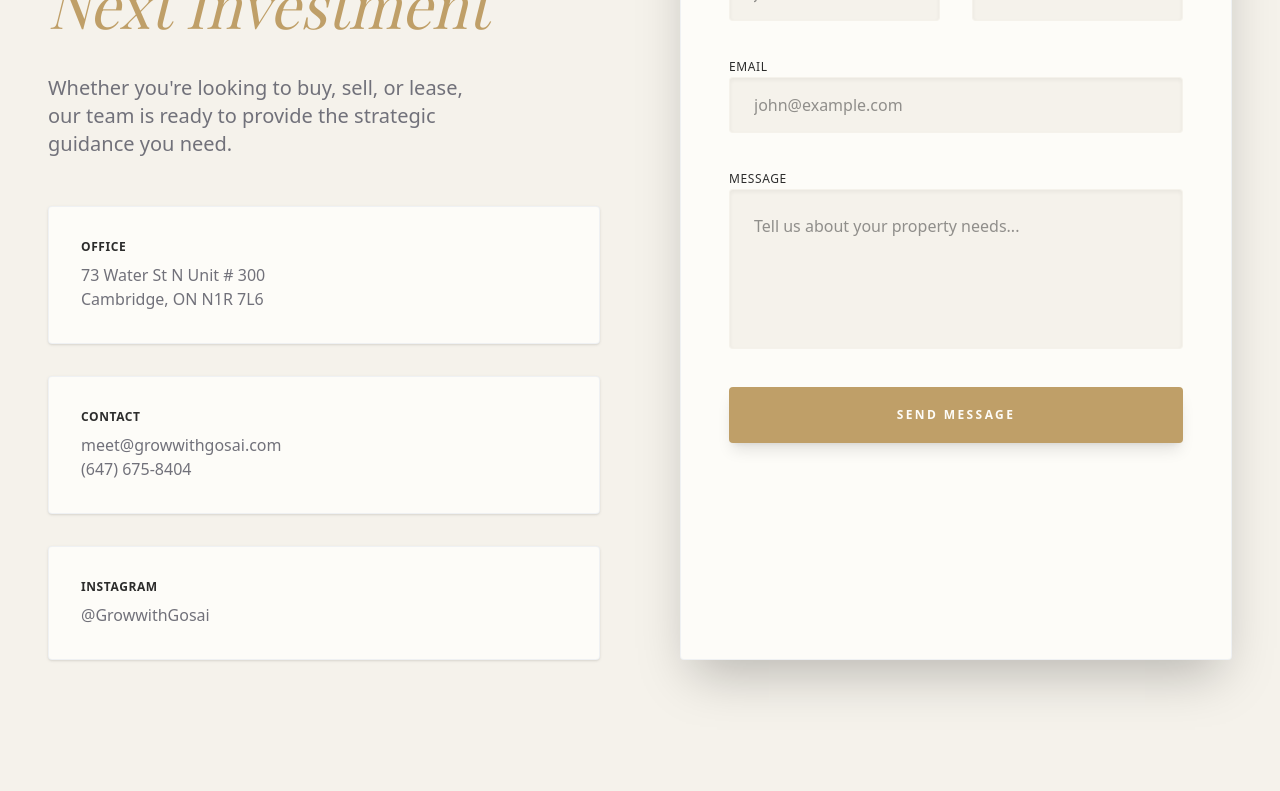
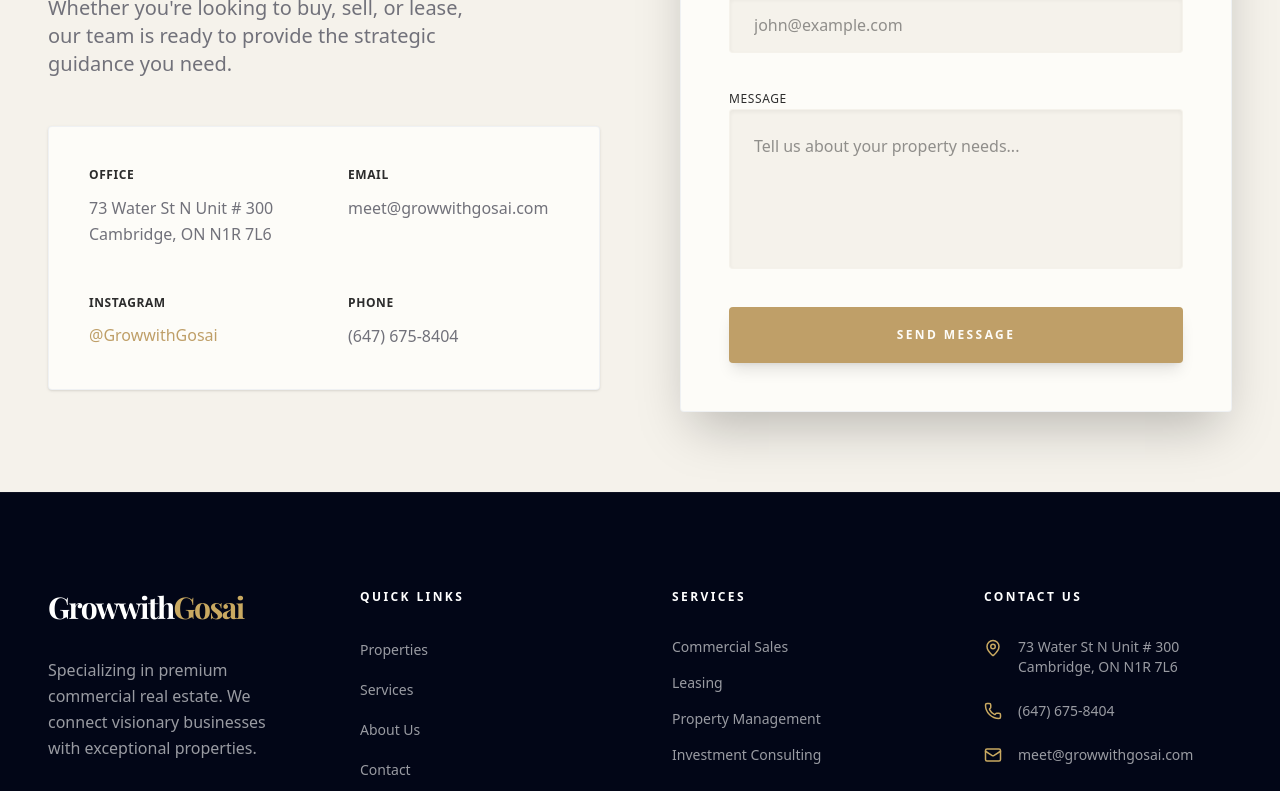
Before and after one commit to Sidd07/grow-with-gosai, a Next.js app: page / in a window 1280 px wide. Shown: the part 3900-4691 px from the top of the page. Built offline with nearby package versions, Linux system fonts and the light colour scheme; no server answers; a web font is replaced by a local one.

Commit message:
Refactor ContactSection: 2x2 grid, separated labels, increased font size/weight, and reduced height

```diff
--- a/src/app/layout.tsx
+++ b/src/app/layout.tsx
@@ -13,8 +13,11 @@
 });
 
 export const metadata: Metadata = {
-  title: "Premium Commercial Real Estate",
-  description: "Exclusive commercial properties for discerning buyers.",
+  title: {
+    default: "Grow with Gosai | Premium Real Estate Collectives",
+    template: "%s | Grow with Gosai"
+  },
+  description: "Exclusive commercial and residential real estate portfolios for the visionary investor.",
 };
 
 import { Navbar } from "@/components/Navbar";
--- a/src/components/ContactSection.tsx
+++ b/src/components/ContactSection.tsx
@@ -42,7 +42,7 @@
     }
 
     return (
-        <section className="py-40 bg-[var(--card)]">
+        <section className="py-20 bg-[var(--card)]">
             <div className="container mx-auto px-6 md:px-12">
                 <div className="grid grid-cols-1 lg:grid-cols-2 gap-20">
                     <div>
@@ -54,24 +54,42 @@
                             Whether you&apos;re looking to buy, sell, or lease, our team is ready to provide the strategic guidance you need.
                         </p>
 
-                        <div className="space-y-8">
-                            <div className="p-8 bg-[var(--background)] rounded-sm shadow-sm border border-[var(--border)]/50">
-                                <h4 className="text-[var(--foreground)] font-bold mb-2 uppercase tracking-wider text-xs">Office</h4>
-                                <p className="text-[var(--muted-foreground)] font-light">73 Water St N Unit # 300<br />Cambridge, ON N1R 7L6</p>
+                        <div className="p-10 bg-[var(--background)] rounded-sm shadow-sm border border-[var(--border)]/50">
+                            <div className="grid grid-cols-1 sm:grid-cols-2 gap-x-12 gap-y-12">
+                                {/* Row 1: Office & Email */}
+                                <div>
+                                    <h4 className="text-[var(--foreground)] font-bold mb-3 uppercase tracking-wider text-xs">Office</h4>
+                                    <p className="text-[var(--muted-foreground)] font-normal text-base leading-relaxed">
+                                        73 Water St N Unit # 300<br />
+                                        Cambridge, ON N1R 7L6
+                                    </p>
                                 </div>
-                            <div className="p-8 bg-[var(--background)] rounded-sm shadow-sm border border-[var(--border)]/50">
-                                <h4 className="text-[var(--foreground)] font-bold mb-2 uppercase tracking-wider text-xs">Contact</h4>
-                                <p className="text-[var(--muted-foreground)] font-light">meet@growwithgosai.com<br />(647) 675-8404</p>
+                                <div>
+                                    <h4 className="text-[var(--foreground)] font-bold mb-3 uppercase tracking-wider text-xs">Email</h4>
+                                    <a href="mailto:meet@growwithgosai.com" className="text-[var(--muted-foreground)] font-normal text-base leading-relaxed hover:text-[var(--primary)] transition-colors block">
+                                        meet@growwithgosai.com
+                                    </a>
                                 </div>
+
+                                {/* Row 2: Instagram & Phone */}
+                                <div>
+                                    <h4 className="text-[var(--foreground)] font-bold mb-3 uppercase tracking-wider text-xs">Instagram</h4>
                                     <a
                                         href="https://www.instagram.com/GrowwithGosai/"
                                         target="_blank"
                                         rel="noreferrer"
-                                className="block p-8 bg-[var(--background)] rounded-sm shadow-sm border border-[var(--border)]/50 hover:border-[var(--primary)]/50 transition-colors group"
+                                        className="text-[var(--primary)] font-normal text-base hover:underline transition-all block"
                                     >
-                                <h4 className="text-[var(--foreground)] font-bold mb-2 uppercase tracking-wider text-xs group-hover:text-[var(--primary)] transition-colors">Instagram</h4>
-                                <p className="text-[var(--muted-foreground)] font-light group-hover:text-[var(--foreground)] transition-colors">@GrowwithGosai</p>
+                                        @GrowwithGosai
                                     </a>
+                                </div>
+                                <div>
+                                    <h4 className="text-[var(--foreground)] font-bold mb-3 uppercase tracking-wider text-xs">Phone</h4>
+                                    <a href="tel:6476758404" className="text-[var(--muted-foreground)] font-normal text-base leading-relaxed hover:text-[var(--primary)] transition-colors block">
+                                        (647) 675-8404
+                                    </a>
+                                </div>
+                            </div>
                         </div>
                     </div>
 
```
Lines whose indentation alone changed are shown as unchanged.
